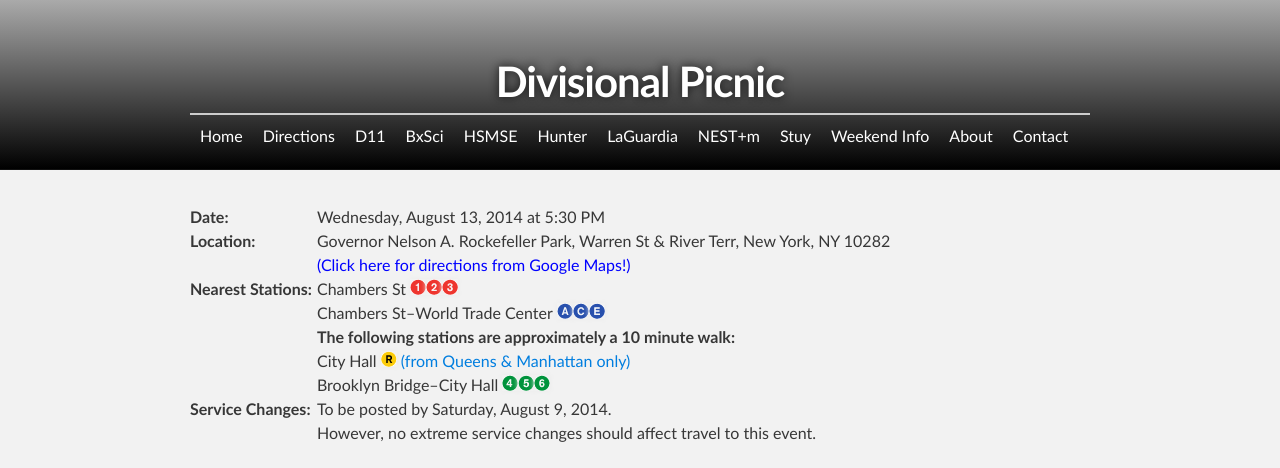
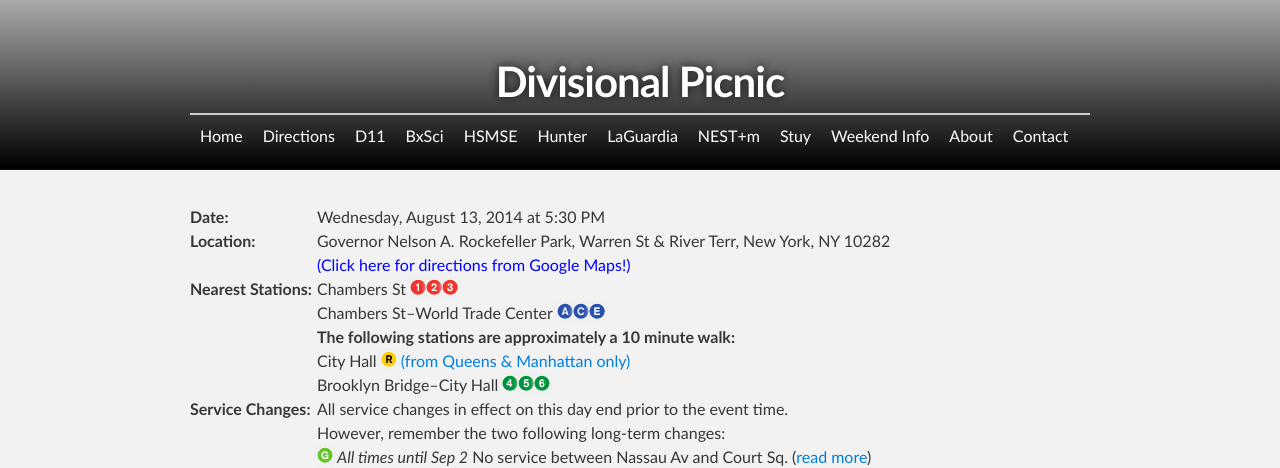
Before and after one commit to d11directions/d11directions.github.io, a Jekyll site: the page built from _posts/2014-08-13-Divisional_Picnic.html, in a window 1280 px wide. Shown: the top 468 px of the page. Built offline with Jekyll 4.4.1, drawn with Linux system fonts in a browser that asks for light colours; some of the changed text lies outside the part shown.

Commit message:
Update Divisional Picnic - add service changes

```diff
--- a/_posts/2014-08-13-Divisional_Picnic.html
+++ b/_posts/2014-08-13-Divisional_Picnic.html
@@ -9,11 +9,13 @@ nearest-stations:
     - Chambers St <img src="/img/1.png" alt="(1)"><img src="/img/2.png" alt="(2)"><img src="/img/3.png" alt="(3)">
     - Chambers St&ndash;World Trade Center <img src="/img/A.png" alt="(A)"><img src="/img/C.png" alt="(C)"><img src="/img/E.png" alt="(E)">
     - <strong>The following stations are approximately a 10 minute walk&#58;</strong>
-    - City Hall <img src="/img/R.png" alt="(R)"> <a href="/long_term/#R">(from Queens &amp; Manhattan only)</a>
+    - City Hall <img src="/img/R.png" alt="(R)"> <a href="/long_term/#R_Montague">(from Queens &amp; Manhattan only)</a>
     - Brooklyn Bridge&ndash;City Hall <img src="/img/4.png" alt="(4)"><img src="/img/5.png" alt="(5)"><img src="/img/6.png" alt="(6)">
 changes-brief:
-    - To be posted by Saturday, August 9, 2014.
-    - However, no extreme service changes should affect travel to this event.
+    - All service changes in effect on this day end prior to the event time.
+    - However, remember the two following long-term changes&#58;
+    - <img src="/img/G.png" alt="(G)"> <em>All times until Sep 2</em> No service between Nassau Av and Court Sq. (<a href="/long_term/#G_Greenpoint2">read more</a>)
+    - <img src="/img/R.png" alt="(R)"> <em>Weekdays until October</em> Service runs in two sections. (<a href="/long_term/#R_Montague">read more</a>)
 changes-ext: http://travel.mtanyct.info/serviceadvisory/routeStatusResult.aspx?tag=ALL&date=08/13/2014&time=&method=getstatus4
 gmap: https://maps.google.com/maps?f=d&amp;source=s_d&amp;saddr=&amp;daddr=Warren+St+%26+River+Terrace,+New+York,+NY+10282&amp;hl=en&amp;geocode=FW5NbQId25uW-ym72aT9HFrCiTEhGVkqonMrZQ&amp;sll=40.71768,-74.015783&amp;sspn=0.007294,0.016512&amp;g=Warren+St+%26+River+Terrace,+New+York,+NY+10282&amp;dirflg=r&amp;ttype=arr&amp;date=08%2F13%2F14&amp;time=5:15pm&amp;noexp=0&amp;noal=0&amp;sort=def&amp;mra=ls&amp;ie=UTF8&amp;t=m&amp;start=0&amp;ll=40.71768,-74.015783&amp;spn=0.007294,0.016512
 ---
```
